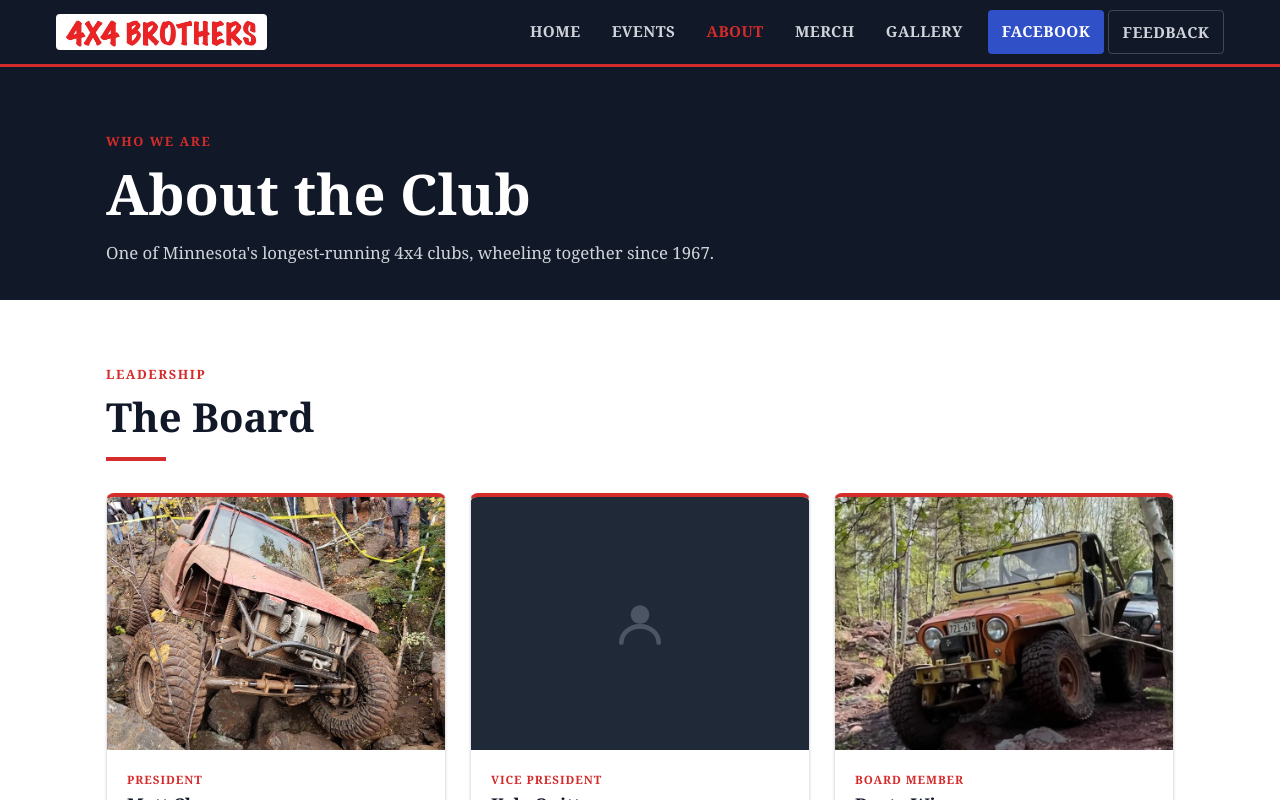
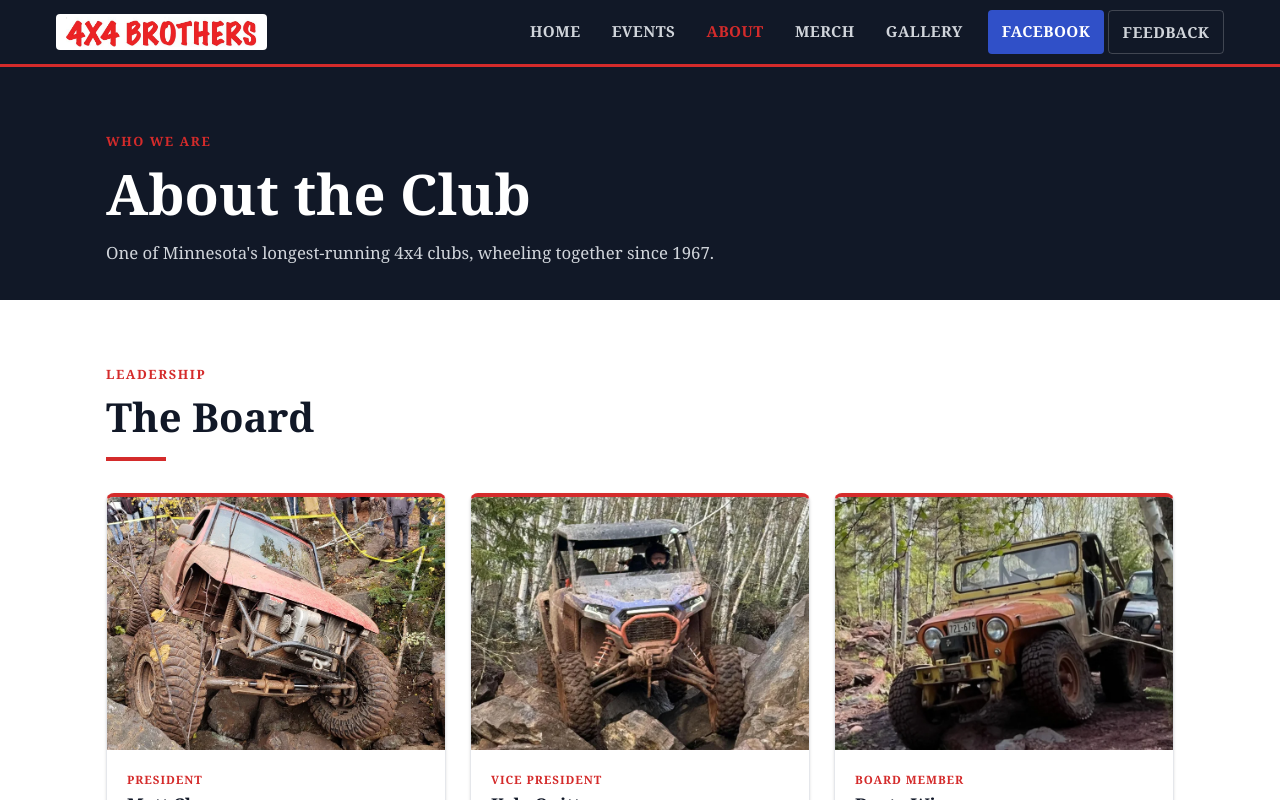
Before and after one commit to Josh-Clemons/4x4-brothers, a React (Vite) app: page /about in a window 1280 px wide. Shown: the top 800 px of the page. Built offline with nearby package versions, Linux system fonts and the light colour scheme; a web font is replaced by a local one.

Commit message:
Add kyle's photo

```diff
--- a/src/data/club.ts
+++ b/src/data/club.ts
@@ -64,7 +64,7 @@ const club = {
       name:  'Kyle Quitter',
       role:  'Vice President',
       bio:   'Bio coming soon.',
-      photo: '' as string,
+      photo: '/board/kyle.webp' as string,
     },
     {
       name:  'Dusty Winegar',
--- a/src/pages/About.css
+++ b/src/pages/About.css
@@ -144,6 +144,11 @@
   aspect-ratio: 4 / 3;
   object-fit: cover;
   display: block;
+}
+
+/* Anchor Kyle's photo to the top so the cover-crop trims from the bottom */
+.board-card-photo[src="/board/kyle.webp"] {
+  object-position: top;
 }
 
 .board-card-photo-placeholder {
```
Also changed, not shown: public/board/kyle.webp (added).
